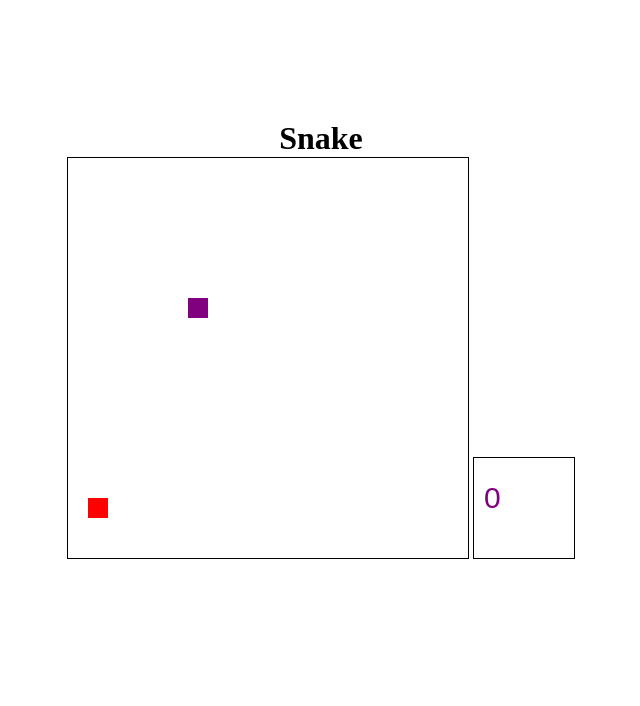
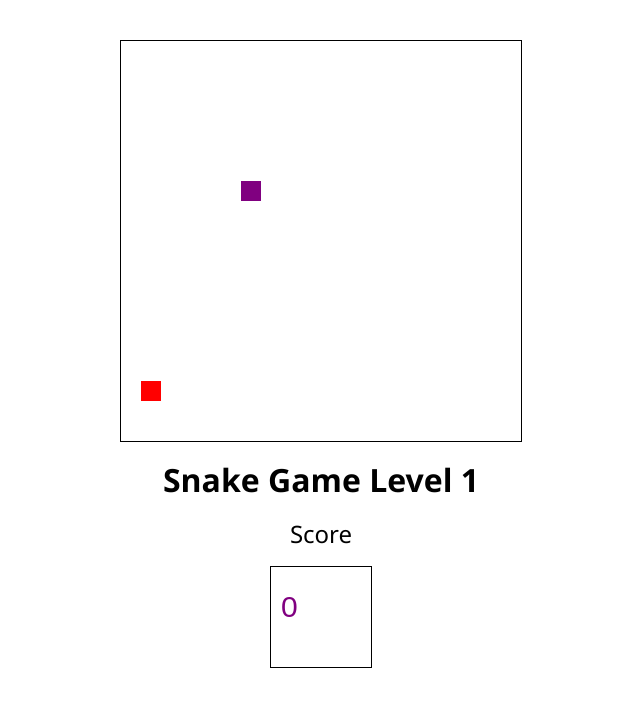
Before and after one commit to Emilst11/se-fe8-kelompok4, a plain HTML site: page index.html in a window 1280 px wide. Shown: the whole page, without its empty margins (319-959 px from the left). Drawn offline with Linux system fonts and the light colour scheme.

Commit message:
Change html layout and add some styling

```diff
--- a/assets/styles/style.css
+++ b/assets/styles/style.css
@@ -2,14 +2,24 @@
     margin: 0;
     padding: 0;
     box-sizing: border-box;
+    font-family: Segoe UI;
 }
 .container-programs{
     position: absolute;
-    top: 40%;
+    top: 0;
     left: 50%;
-    transform: translate(-50%, -50%);
+    transform: translate(-50%, 10%);
 
     width: 60vw;
     height: 50vh;
     text-align: center;
 }
+h1{
+    margin: 1rem;
+    font-size: 2rem;
+}
+h2{
+    margin: 0 0 1rem;
+    font-size: 1.5rem;
+    font-weight: 400;
+}
--- a/index.html
+++ b/index.html
@@ -5,8 +5,9 @@
         <link rel="stylesheet" href="/assets/styles/style.css">
     <body onload="draw();">
         <div class="container-programs">
-            <h1>Snake</h1>
             <canvas id="snakeBoard" width="400" height="400" style="border:1px solid #000000;"></canvas>
+            <h1>Snake Game Level <span id="leveling">1</span></h1>
+            <h2>Score</h2>
             <canvas id="score1Board" width="100" height="100" style="border:1px solid #000000;"></canvas>
         </div>
     </body>
```
